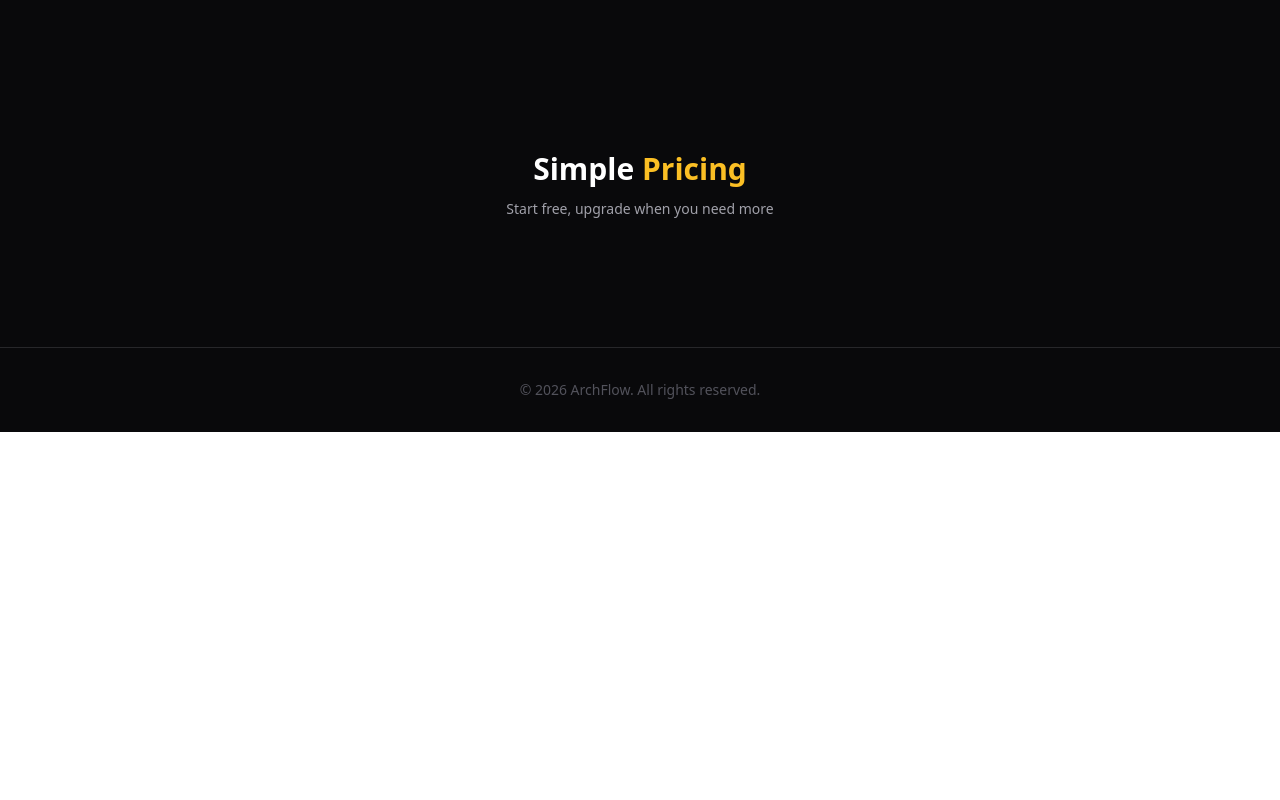
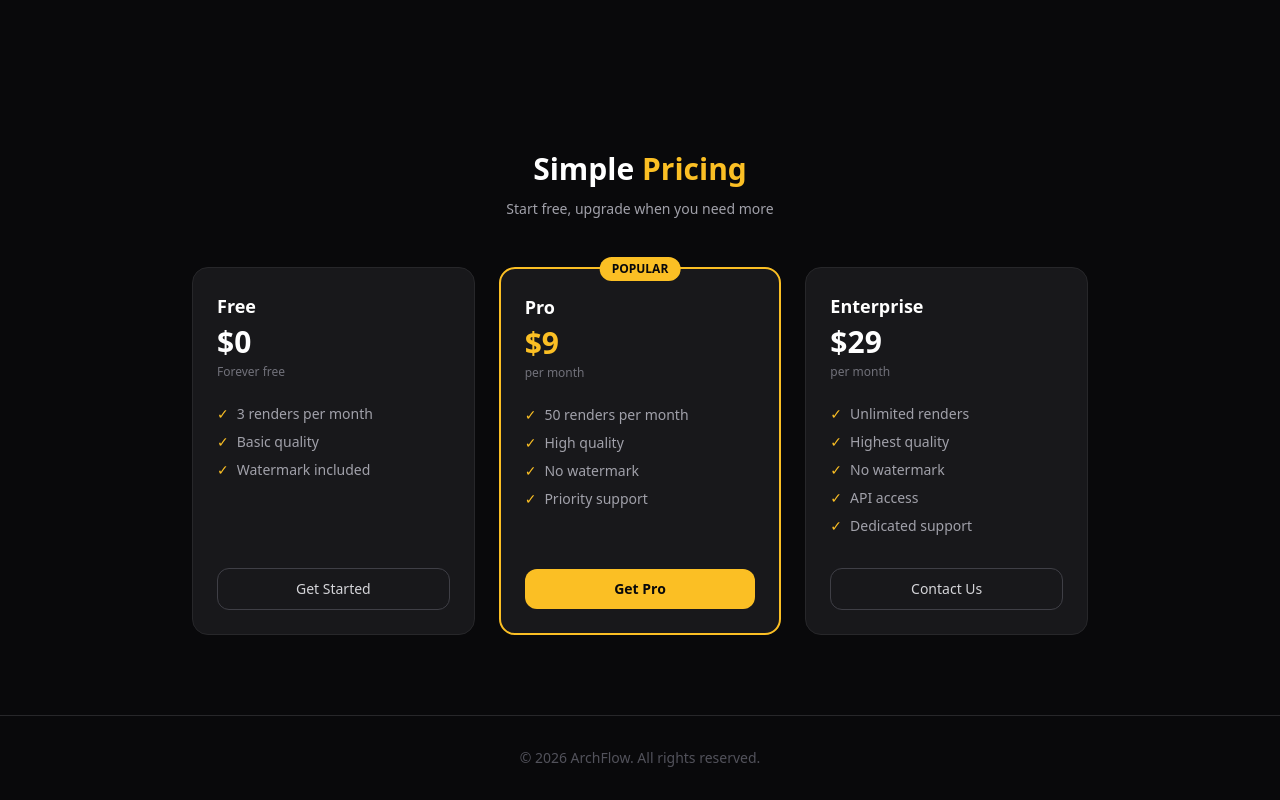
Before and after one commit to faezur/ArchFlow, a React (Vite) app: page / in a window 1280 px wide. Shown: the part 1131-1931 px from the top of the page. Before the commit the page ends 1563 px from the top, so only its background shows below. Built offline with nearby package versions, Linux system fonts and the light colour scheme; no server answers.

Commit message:
improve UI restore some bug

```diff
--- a/src/components/Navbar.jsx
+++ b/src/components/Navbar.jsx
@@ -1,6 +1,7 @@
 import { useState } from 'react'
 import { Link, useNavigate, useLocation } from 'react-router-dom'
 import { useAuth } from '../context/AuthContext'
+
 
 export default function Navbar() {
   const { user, logout } = useAuth()
@@ -67,7 +68,7 @@ export default function Navbar() {
         </div>
 
         {/* Desktop Auth */}
-        <div className="hidden md:flex items-center gap-4">
+        <div className="hidden md:flex items-center gap-4 w-[100px] justify-end">
           {user ? (
             <>
               <span className="text-zinc-400 text-sm">Hi, <span className="text-white">{user.name}</span></span>
@@ -76,9 +77,11 @@ export default function Navbar() {
               </button>
             </>
           ) : (
+            location.pathname !== "/login" && location.pathname !== "/signup" && (
             <Link to="/login" className="text-sm px-4 py-1.5 bg-amber-400 text-zinc-950 font-semibold rounded-full hover:bg-amber-300 transition-colors">
               Login
             </Link>
+            )
           )}
         </div>
 
--- a/src/pages/Home.jsx
+++ b/src/pages/Home.jsx
@@ -1,12 +1,13 @@
 import { Link } from 'react-router-dom'
 import { useAuth } from '../context/AuthContext'
-import { useState } from 'react'   // ✅ FIX
+import { useState } from 'react'
 
 export default function Home() {
   const { user } = useAuth()
-  const [selectedImage, setSelectedImage] = useState(null) // ✅ FIX
+  const [selectedImage, setSelectedImage] = useState(null)
 
   return (
+
     <div className="min-h-screen bg-zinc-950 text-white">
 
       {/* Home Section */}
@@ -33,14 +34,11 @@ export default function Home() {
       </section>
 
       {/* Samples Section */}
+
         <section id="samples" className="max-w-7xl mx-auto px-6 py-20">
           <div className="text-center mb-12">
-          <h2 className="text-3xl font-bold mb-3">
-            Sample <span className="text-amber-400">Renders</span>
-          </h2>
-          <p className="text-zinc-400 text-sm">
-            AI-Generated Architectural Visualizations
-          </p>
+              <h2 className="text-3xl font-bold mb-3">Sample <span className="text-amber-400">Renders</span></h2>
+              <p className="text-zinc-400 text-sm">AI-Generated Architectural Visualizations</p>
           </div>
 
           <div className="grid grid-cols-2 md:grid-cols-4 gap-4">
@@ -92,19 +90,83 @@ export default function Home() {
         </div>
       )}
 
+
       {/* Pricing Section */}
       <section id="pricing" className="max-w-7xl mx-auto px-6 py-20">
         <div className="text-center mb-12">
-          <h2 className="text-3xl font-bold mb-3">
-            Simple <span className="text-amber-400">Pricing</span>
-          </h2>
-          <p className="text-zinc-400 text-sm">
-            Start free, upgrade when you need more
-          </p>
+          <h2 className="text-3xl font-bold mb-3">Simple <span className="text-amber-400">Pricing</span></h2>
+          <p className="text-zinc-400 text-sm">Start free, upgrade when you need more</p>
+        </div>
+        <div className="grid grid-cols-1 md:grid-cols-3 gap-6 max-w-4xl mx-auto">
+
+          {/* Free */}
+          <div className="bg-zinc-900 border border-zinc-800 rounded-2xl p-6 flex flex-col">
+            <h3 className="text-lg font-bold mb-1">Free</h3>
+            <p className="text-3xl font-bold text-white mb-1">$0</p>
+            <p className="text-zinc-500 text-xs mb-6">Forever free</p>
+            <ul className="flex flex-col gap-2 mb-8">
+              {['3 renders per month', 'Basic quality', 'Watermark included'].map((f, i) => (
+                <li key={i} className="text-zinc-400 text-sm flex items-center gap-2">
+                  <span className="text-amber-400">✓</span> {f}
+                </li>
+              ))}
+            </ul>
+            <Link
+                to={user ? "/generate" : "/signup"}
+                className="mt-auto text-center py-2.5 border border-zinc-700 text-zinc-300 rounded-xl hover:border-amber-400 hover:text-amber-400 transition-colors text-sm"
+              >
+                {user ? "Generate Now" : "Get Started"}
+              </Link>
           </div>
 
-        {/* (rest same as your code — no issue here) */}
+          {/* Pro */}
+          <div className="bg-zinc-900 border-2 border-amber-400 rounded-2xl p-6 flex flex-col relative">
+            <div className="absolute -top-3 left-1/2 -translate-x-1/2 bg-amber-400 text-zinc-950 text-xs font-bold px-3 py-1 rounded-full">
+              POPULAR
+            </div>
+            <h3 className="text-lg font-bold mb-1">Pro</h3>
+            <p className="text-3xl font-bold text-amber-400 mb-1">$9</p>
+            <p className="text-zinc-500 text-xs mb-6">per month</p>
+            <ul className="flex flex-col gap-2 mb-8">
+              {['50 renders per month', 'High quality', 'No watermark', 'Priority support'].map((f, i) => (
+                <li key={i} className="text-zinc-400 text-sm flex items-center gap-2">
+                  <span className="text-amber-400">✓</span> {f}
+                </li>
+              ))}
+            </ul>
+            <Link
+            to={user ? "/generate" : "/signup"} className="mt-auto text-center py-2.5 bg-amber-400 text-zinc-950 font-bold rounded-xl hover:bg-amber-300 transition-colors text-sm">
+              {user ? "Coming Soon" : "Get Pro"}
+            </Link>
+          </div>
+
+          {/* Enterprise */}
+          <div className="bg-zinc-900 border border-zinc-800 rounded-2xl p-6 flex flex-col">
+            <h3 className="text-lg font-bold mb-1">Enterprise</h3>
+            <p className="text-3xl font-bold text-white mb-1">$29</p>
+            <p className="text-zinc-500 text-xs mb-6">per month</p>
+            <ul className="flex flex-col gap-2 mb-8">
+              {['Unlimited renders', 'Highest quality', 'No watermark', 'API access', 'Dedicated support'].map((f, i) => (
+                <li key={i} className="text-zinc-400 text-sm flex items-center gap-2">
+                  <span className="text-amber-400">✓</span> {f}
+                </li>
+              ))}
+            </ul>
+            <button
+                onClick={() => {
+                  navigator.clipboard.writeText('faezur@gmail.com')
+                  alert('Email copied!')
+                }}
+                className="mt-auto text-center py-2.5 border border-zinc-700 text-zinc-300 rounded-xl hover:border-amber-400 hover:text-amber-400 transition-colors text-sm w-full"
+              >
+                Contact Us
+              </button>
+          </div>
+
+        </div>
       </section>
+
+
 
       {/* Footer */}
       <footer className="border-t border-zinc-800 py-8 text-center text-zinc-600 text-sm">
--- a/src/pages/Login.jsx
+++ b/src/pages/Login.jsx
@@ -17,7 +17,7 @@ function Login() {
     setLoading(true)
     try {
       await login(email, password)
-      navigate('/generate')
+      navigate('/')
     } catch (err) {
       setError(err.response?.data?.message || 'Login failed')
     } finally {
@@ -32,8 +32,8 @@ function Login() {
         {/* Logo */}
         <div className="text-center mb-8">
           <div className="inline-flex items-center gap-2 mb-6">
-            <div className="w-7 h-7 bg-amber-400 rounded-sm rotate-12"></div>
-            <span className="text-white font-bold text-xl tracking-tight">
+            <img src="/4.svg" alt="logo" className="w-7 h-7 object-contain"/>
+          <span className="text-white font-bold text-xl tracking-tight">
               Arch<span className="text-amber-400">Flow</span>
             </span>
           </div>
```
Lines whose indentation alone changed are shown as unchanged.
